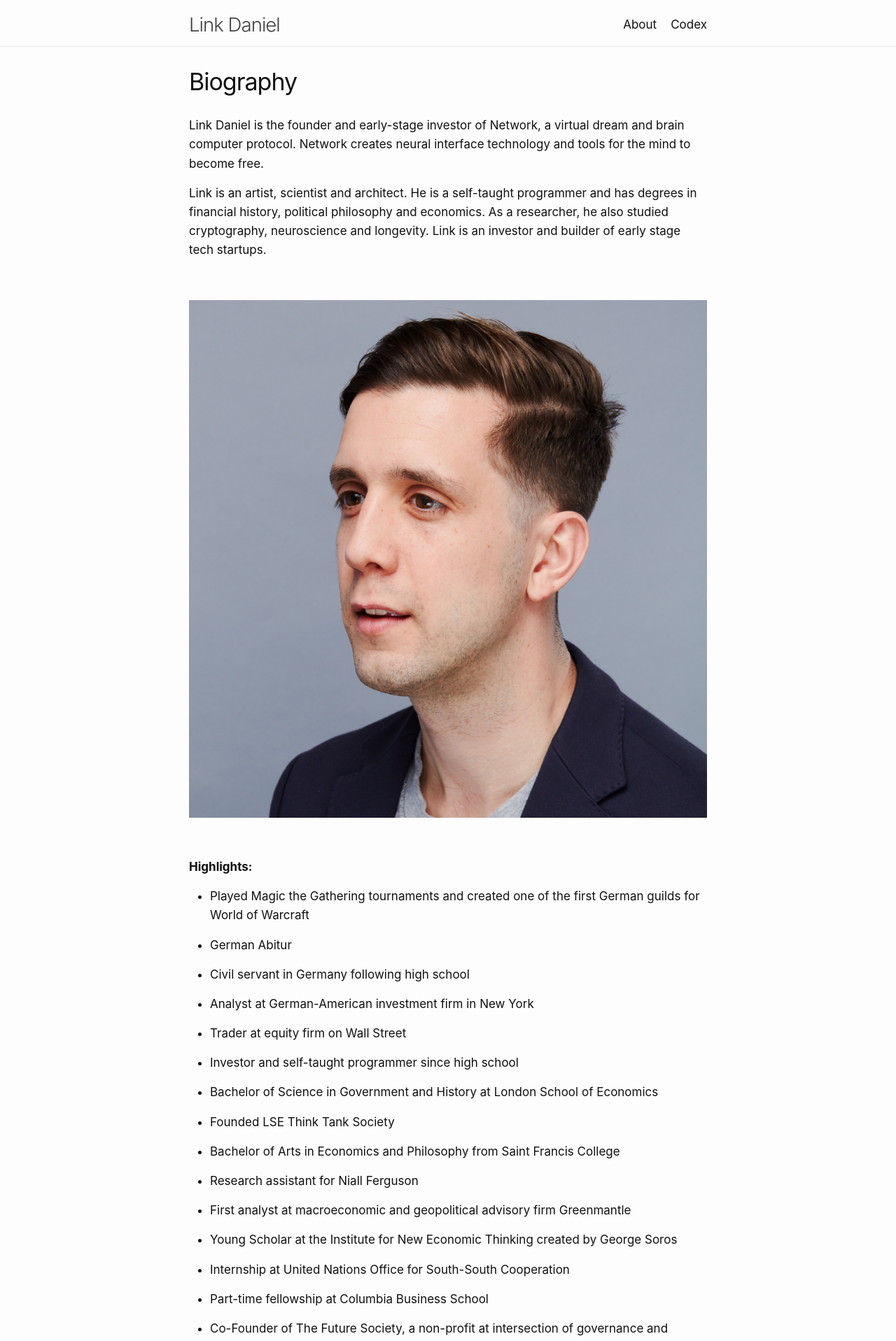
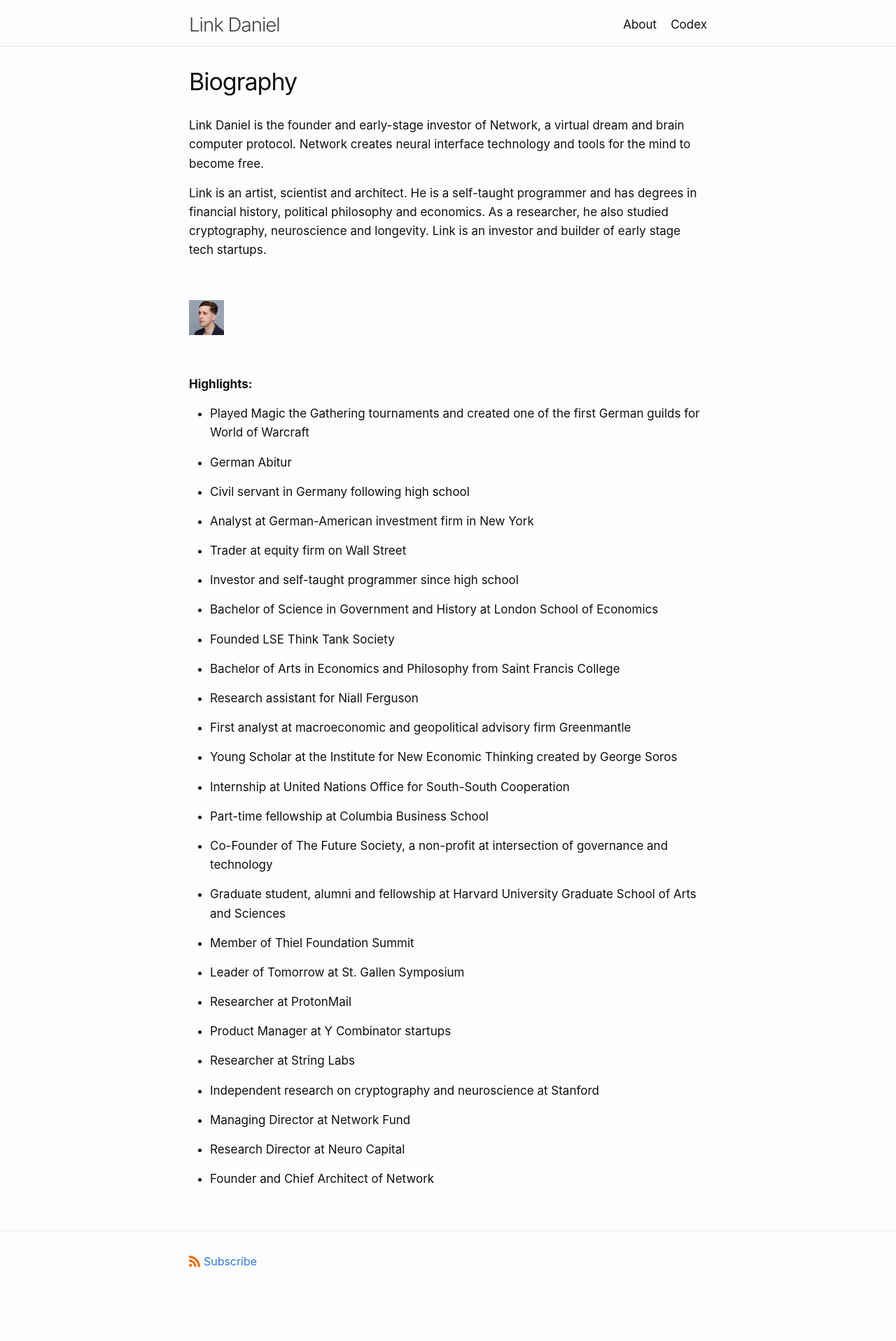
Before and after one commit to link-daniel/link.github.io, a Jekyll site: the page built from biography.md, in a window 1280 px wide. Shown: the top 1917 px of the page at 70% size. Built offline with Jekyll 4.4.1, drawn with Linux system fonts in a browser that asks for light colours; after the commit the page ends 1877 px from its top, so only the background shows below that.

Commit message:
Update biography.md

```diff
--- a/biography.md
+++ b/biography.md
@@ -10,7 +10,7 @@ Link is an artist, scientist and architect. He is a self-taught programmer and h
 
 <br>
 
-<img src="/media/linkdaniel-profile.jpg" />
+<img src="/media/linkdaniel-profile.jpg" width="50" height="50"  />
 
 <br>
 
```
